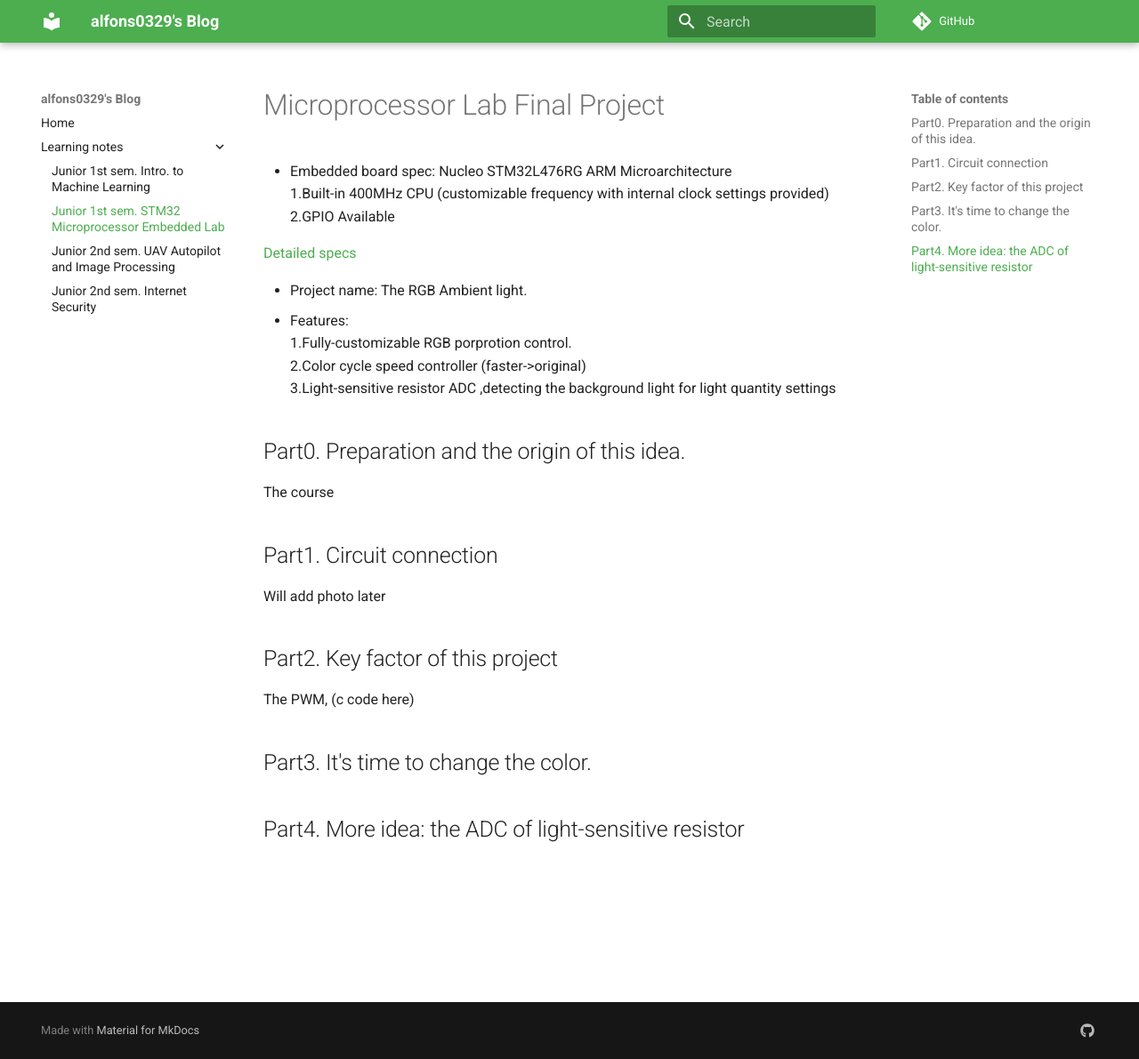
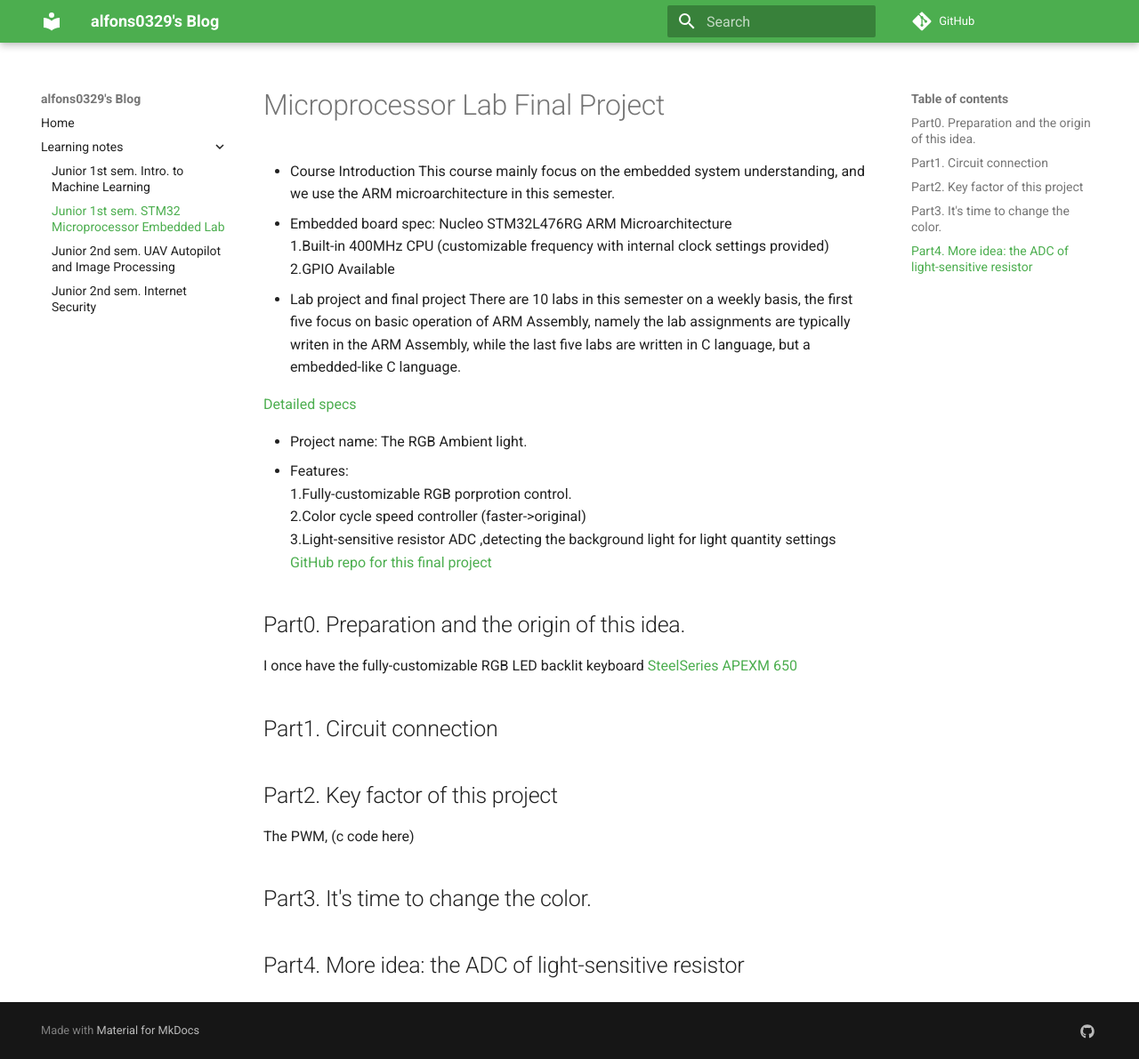
Before and after one commit to Alfons0329/afhwu0329.github.io, an MkDocs documentation site: the page built from docs/univ_notes/mpslab/mpslab.md, in a window 1280 px wide and 1191 px high. Shown: the whole window at 89% size. Built offline with MkDocs 1.6.1 and Material for MkDocs 9.7.7, drawn with Linux system fonts in a browser that asks for light colours; comment, search, counter and statistics services are not loaded; old or Windows-style settings are respelled for this version of MkDocs.

Commit message:
Auto update this repository

```diff
--- a/docs/univ_notes/mpslab/mpslab.md
+++ b/docs/univ_notes/mpslab/mpslab.md
@@ -1,7 +1,14 @@
 # Microprocessor Lab Final Project
+* Course Introduction
+This course mainly focus on the embedded system understanding, and we use the ARM microarchitecture in this semester.
 * Embedded board spec: Nucleo STM32L476RG ARM Microarchitecture <br />
 1.Built-in 400MHz CPU (customizable frequency with internal clock settings provided) <br />
 2.GPIO Available <br />
+* Lab project and final project
+There are 10 labs in this semester on a weekly basis, the first five focus on basic operation of ARM Assembly, namely the lab assignments are
+typically writen in the ARM Assembly, while the last five labs are written in C language, but a embedded-like C language.
+
+
 
 [Detailed specs](http://www.st.com/en/microcontrollers/stm32l476rg.html) <br />
 
@@ -10,14 +17,14 @@
 1.Fully-customizable RGB porprotion control. <br />
 2.Color cycle speed controller (faster->original)<br />
 3.Light-sensitive resistor ADC ,detecting the background light for light quantity settings<br />
+[GitHub repo for this final project](https://github.com/Alfons0329/MPSLab_Fall_2017/tree/master/Final_Project)
 
 ## Part0. Preparation and the origin of this idea.
 
-The course
+I once have the fully-customizable RGB LED backlit keyboard [SteelSeries APEXM 650]()
 
 ## Part1. Circuit connection
 
-Will add photo later
 
 ## Part2. Key factor of this project
 
```
